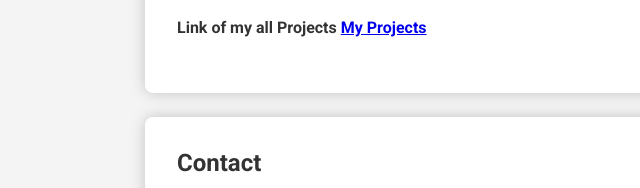
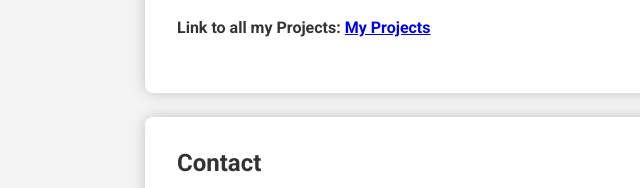
Before and after one commit to LaibaMeeer/My-Resume-Portfolio, a plain HTML site: page index.html in a window 1280 px wide. Shown: the part 1139-1327 px from the top of the page, 63-703 px from the left. Drawn offline with Linux system fonts and the light colour scheme.

Commit message:
Update index.html

```diff
--- a/index.html
+++ b/index.html
@@ -53,7 +53,7 @@
         <li>Book Heaven (website)</li>
         <li>Task Flow (website)</li>
       </ul>
-      <h4>Link of my all Projects <a href="#https://github.com/LaibaMeeer">My Projects</a></h4>
+<h4>Link to all my Projects: <a href="https://github.com/LaibaMeeer" target="_blank">My Projects</a></h4>
     </div>
   </section>
 
```
